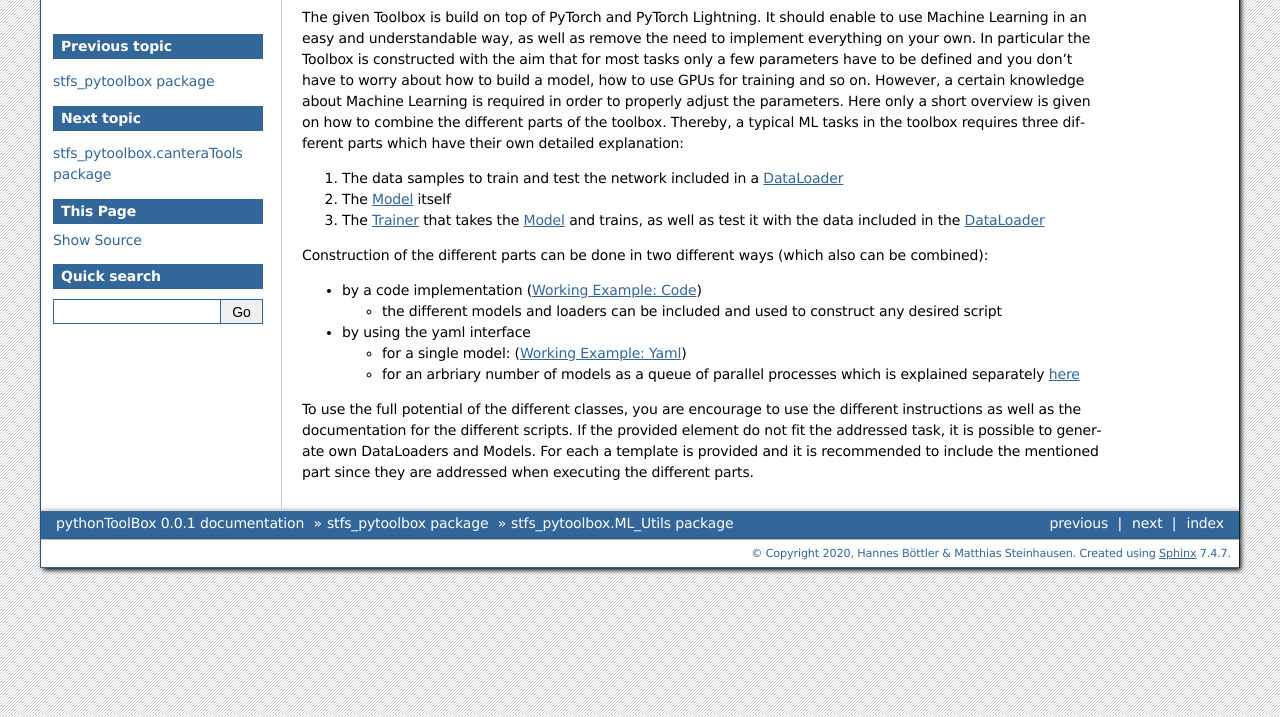
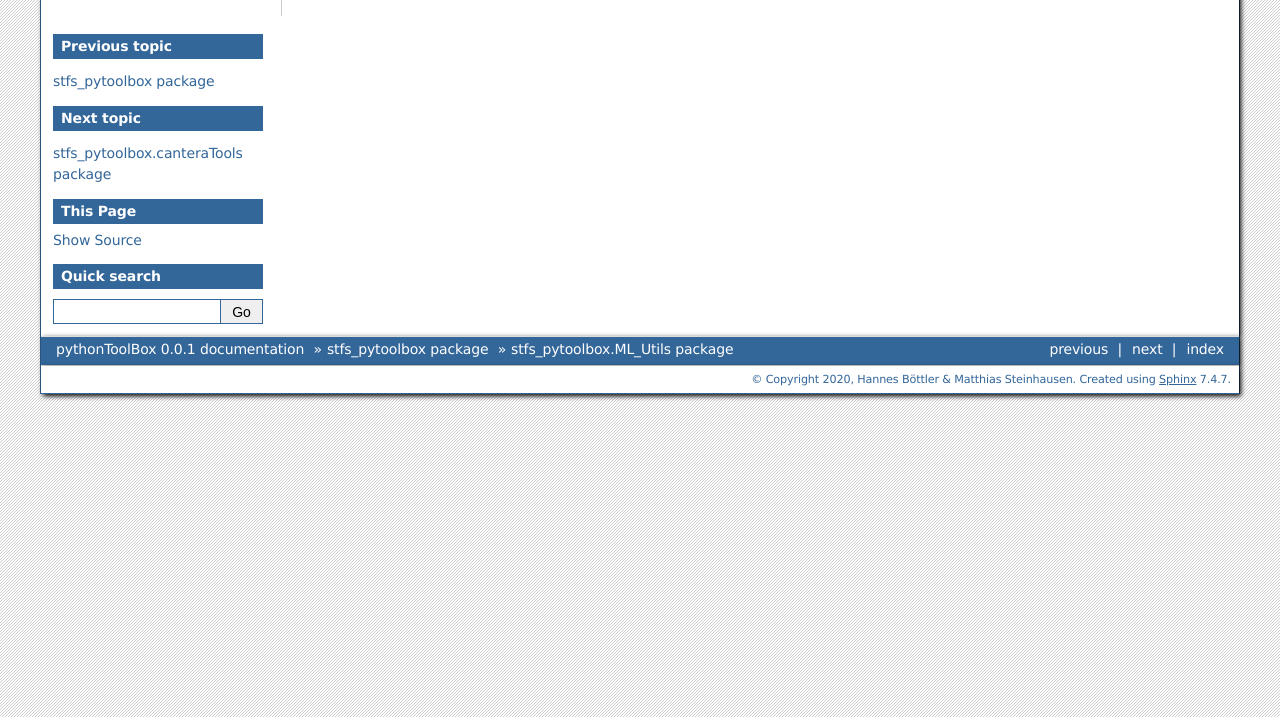
Before and after one commit to pascal-roth/thundertorch, a Sphinx documentation site: the page built from source/stfs_pytoolbox.ML_Utils.rst, in a window 1280 px wide, cut to the strip 183-900 px from the top of the page. Built offline with Sphinx 7.4.7, drawn with Linux system fonts in a browser that asks for light colours; formulas are drawn with MathJax 3.

Commit message:
bugfixe docs

```diff
--- a/source/ML_utils/getting_started/Toolbox_concept.rst
+++ /dev/null
@@ -1,2 +0,0 @@
-Toolbox Concept
-===============
--- a/source/stfs_pytoolbox.ML_Utils.rst
+++ b/source/stfs_pytoolbox.ML_Utils.rst
@@ -5,46 +5,4 @@ stfs\_pytoolbox.ML_Utils package
 .. automodule:: stfs_pytoolbox.ML_Utils
    :members:
    :undoc-members:
-
-The given Toolbox is build on top of PyTorch and PyTorch Lightning. It
-should enable to use Machine Learning in an easy and understandable way, as
-well as remove the need to implement everything on your own. In
-particular the Toolbox is constructed with the aim that for most tasks
-only a few parameters have to be defined and you don’t have to worry
-about how to build a model, how to use GPUs for training and so on.
-However, a certain knowledge about Machine Learning is required in
-order to properly adjust the parameters. Here only a short overview is
-given on how to combine the different parts of the toolbox. Thereby, a
-typical ML tasks in the toolbox requires three different parts which
-have their own detailed explanation:
-
-1. The data samples to train and test the network included in a
-   `DataLoader <./ML_utils/getting_started/DataLoader.ipynb>`__
-2. The `Model <./ML_utils/getting_started/Models.ipynb>`__ itself
-3. The `Trainer <./ML_utils/getting_started/Trainer.ipynb>`__ that takes the
-   `Model <./ML_utils/getting_started/Models.ipynb>`__ and trains, as well as test it with the
-   data included in the `DataLoader <./ML_utils/getting_started/DataLoader.ipynb>`__
-
-Construction of the different parts can be done in two different ways
-(which also can be combined):
-
--  by a code implementation (`Working Example:
-   Code <./ML_utils/working_examples/working_example_code.ipynb>`__)
-
-   -  the different models and loaders can be included and used to
-      construct any desired script
-
--  by using the yaml interface
-
-   -  for a single model: (`Working Example:
-      Yaml <./ML_utils/working_examples/working_example_yaml.ipynb>`__)
-   -  for an arbriary number of models as a queue of parallel processes
-      which is explained separately
-      `here <./ML_utils/getting_started/MultiModelTraining.ipynb>`__
-
-To use the full potential of the different classes, you are encourage to
-use the different instructions as well as the documentation for the
-different scripts. If the provided element do not fit the addressed
-task, it is possible to generate own DataLoaders and Models. For each a
-template is provided and it is recommended to include the mentioned part
-since they are addressed when executing the different parts.
+   :show-inheritance:
```
Also changed, not shown: source/ML_utils/Toolbox_concept.rst (added, +45 -0 lines), source/stfs_pytoolbox.rst (+9 -0 lines).
